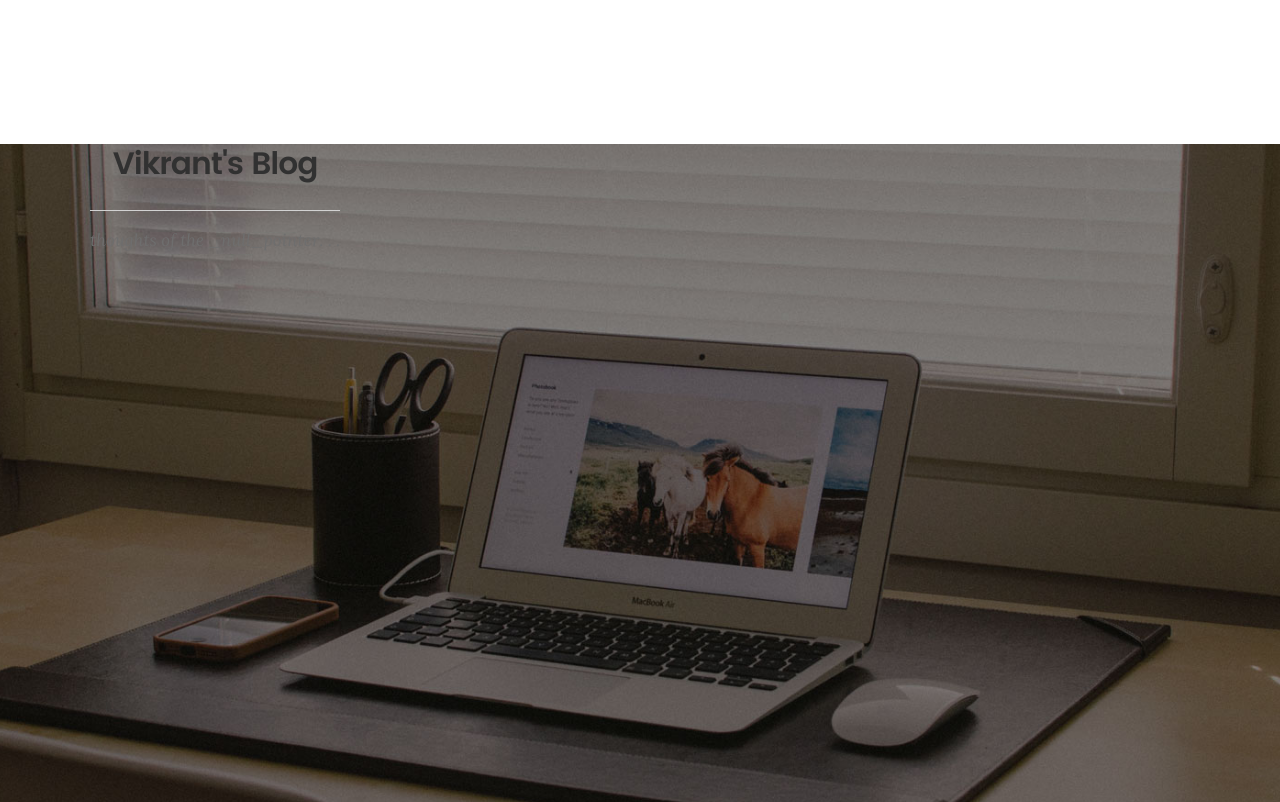
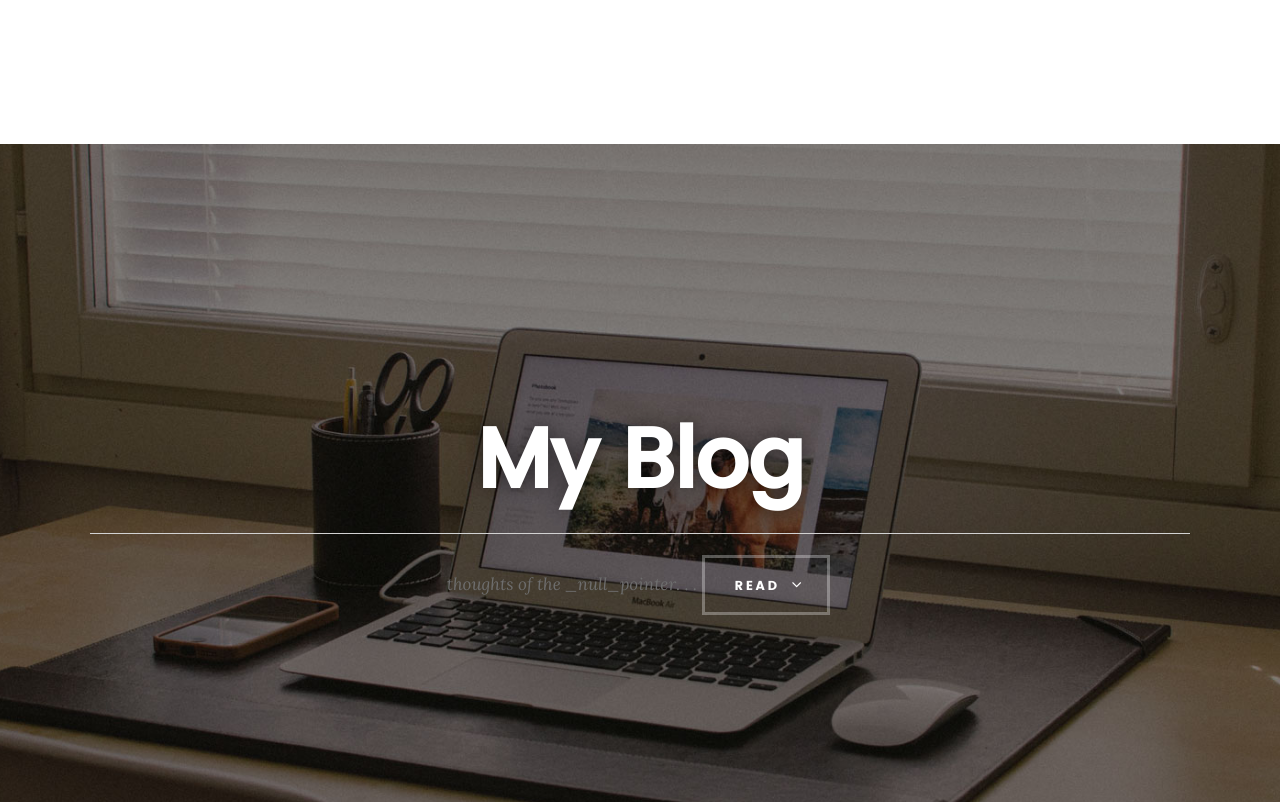
Before and after one commit to vikrantkakad/vikrantkakad.github.io, a plain HTML site: page index.html in a window 1280 px wide. Shown: the part 1900-2702 px from the top of the page. Drawn offline with Linux system fonts and the light colour scheme; files whose address does not match are found by name.

Commit message:
Update index.html

```diff
--- a/index.html
+++ b/index.html
@@ -122,15 +122,14 @@
 	   	</div> -->
     	</section>
 
-    	<section id="blog" style="background-image: url('images/home-bg.jpg'); height:100%" >
-	 	<div class="container">
+	<section id="blog">
+	   	<div class="intro-content">
 	   		<div class="row">
-			<div class="col-lg-8 col-lg-offset-2 col-md-10 col-md-offset-1">
-			    <div class="site-heading">
-				<h1>Vikrant's Blog</h1>
+	   			<div class="col-twelve">
+					<h1>My Blog</h1>
                         		<hr class="small">
                         		<span class="subheading"><i>thoughts of the  _null_pointer. . .</i></span>
-			    </div>
+		   			<a class="button stroke smoothscroll" href="https://vikrantkakad.github.io/blog/" title="">Read</a>
 		   		</div>
 	   		</div>
 	   	</div>
@@ -235,20 +234,6 @@
 	</div>
 	</section>
 
-	<section id="blog">
-	   	<div class="intro-content">
-	   		<div class="row">
-	   			<div class="col-twelve">
-		   			<h1>My Blog</h1>
-		   			<p class="intro-position">
-		   				<span>thoughts of the _null_pointer. . .</span>
-		   			</p>
-		   			<a class="button stroke smoothscroll" href="https://vikrantkakad.github.io/blog/" title="">Read</a>
-		   		</div>
-	   		</div>
-	   	</div>
-    	</section>
-
 	<section id="contact">
 		<div class="row section-intro">
 		<div class="col-twelve">
```
Lines whose indentation alone changed are shown as unchanged.
